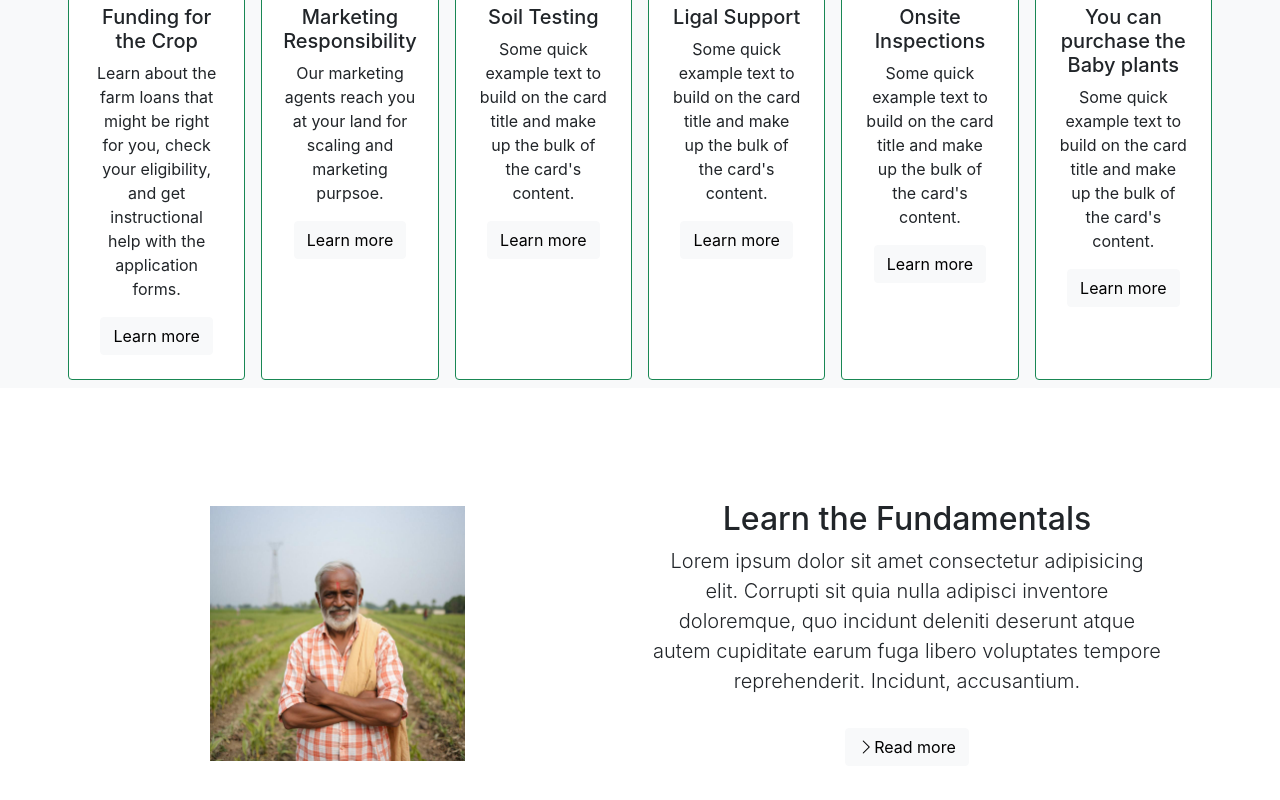
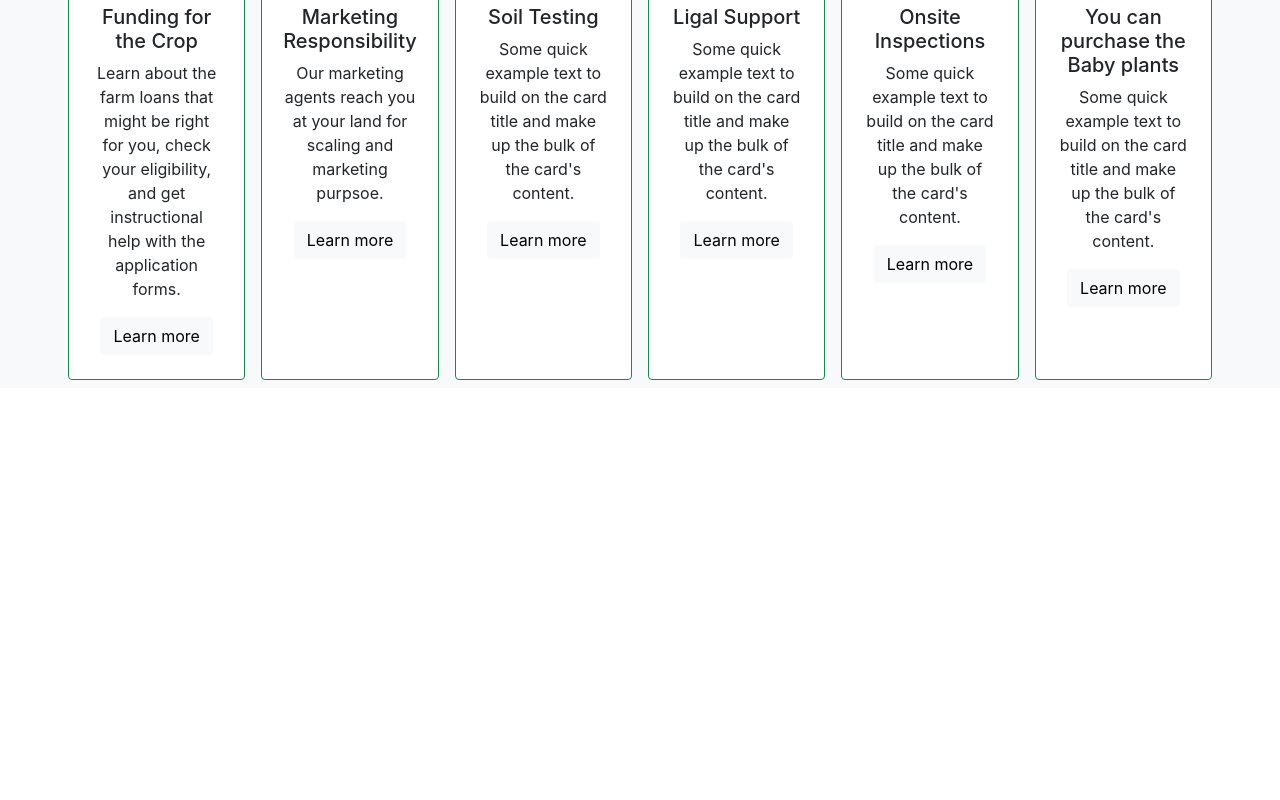
Before and after one commit to HariSirikonda/Agrivive, a React (Create React App) app: page / in a window 1280 px wide. Shown: the part 918-1718 px from the top of the page. After the commit the page ends 1322 px from the top, so only its background shows below. Built offline with nearby package versions, Linux system fonts and the light colour scheme.

Commit message:
Updated Home and Navbar

```diff
--- a/src/components/home.js
+++ b/src/components/home.js
@@ -103,22 +103,9 @@ function Home() {
                     </div>
                 </div>
             </section>
-            {/* Benifits of Land Owners */}
-            <section className='text-dark p-5 p-lg-0 pt-lg-5 text-center'>
-                <div className="container">
-                    <div className="row align-items-center justify-content-between">
-                        <div className="col-md">
-                            <img src={Farmer} className="img-fluid w-50 m-1" alt="Show Me"/>
-                        </div>
-                        <div className="col-sm p-5">
-                            <h2>Learn the Fundamentals</h2>
-                            <p className="lead">Lorem ipsum dolor sit amet consectetur adipisicing elit. Corrupti sit quia nulla adipisci inventore doloremque, quo incidunt deleniti deserunt atque autem cupiditate earum fuga libero voluptates tempore reprehenderit. Incidunt, accusantium.</p>
-                            <a href="#" className="btn btn-light mt-3">
-                                <i className="bi bi-chevron-right"></i>Read more
-                            </a>
-                        </div>
-                    </div>
-                </div>
+            {/* Frequntly asked Questions */}
+            <section className='container'>
+
             </section>
         </>
     );
--- a/src/components/navbar.js
+++ b/src/components/navbar.js
@@ -25,13 +25,13 @@ const Navbar = () => {
               <Link className="nav-link text-dark" to="/about"><b>About Us</b></Link>
             </li>
             <li className="nav-item">
-              <Link className="nav-link text-dark" to="/contacts"><b>Contacts</b></Link>
-            </li>
-            <li className="nav-item">
               <Link className="nav-link text-dark" to="/services"><b>Services</b></Link>
             </li>
             <li className="nav-item">
               <Link className="nav-link text-dark" to="/careers"><b>Careers</b></Link>
+            </li>
+            <li className="nav-item">
+              <Link className="nav-link text-dark" to="/contacts"><b>Contacts</b></Link>
             </li>
             <li className="nav-item">
               <Link className="nav-link text-dark" to="/shop"><b>Shop</b></Link>
```
